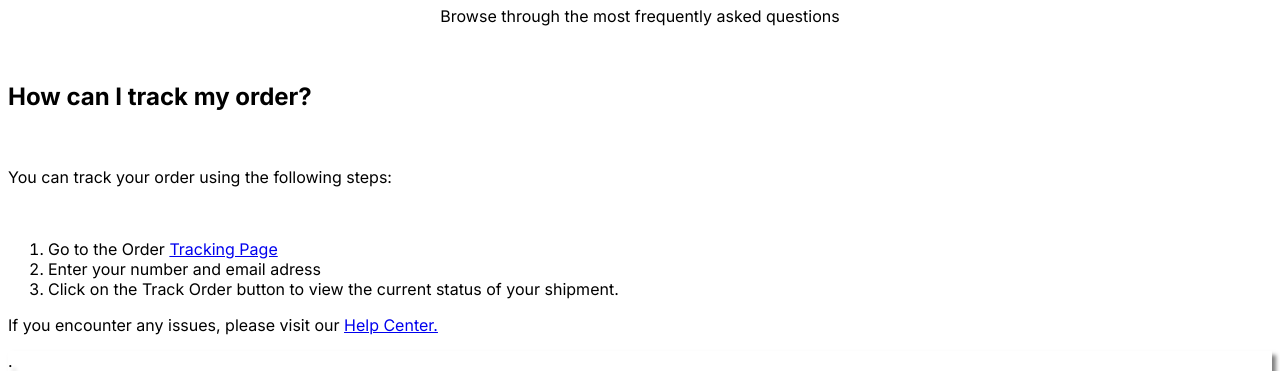
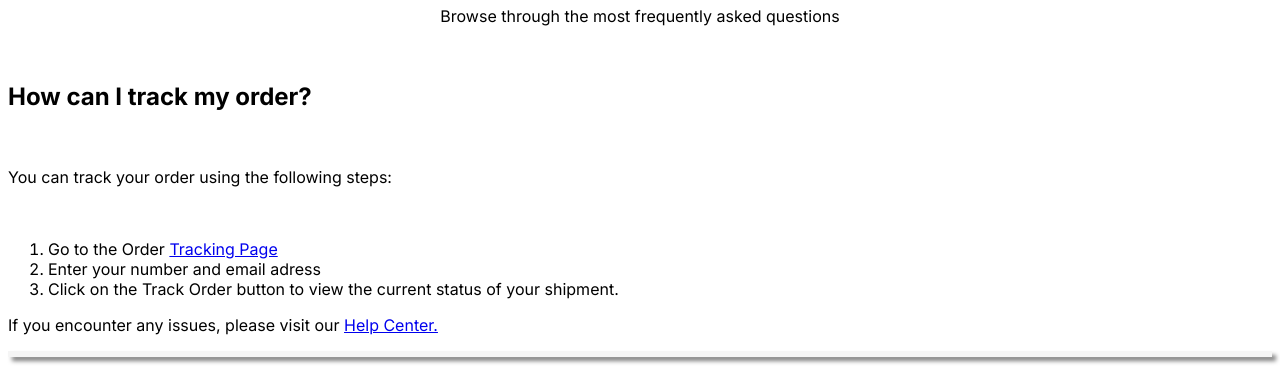
Before and after one commit to Igor-Ol/abc.github.io, a plain HTML site: page index.html in a window 1280 px wide. Shown: the part 76-447 px from the top of the page. Drawn offline with Linux system fonts and the light colour scheme; files that its build step writes are made by us from their sources.

Commit message:
Add files via upload

```diff
--- a/dev.css
+++ b/dev.css
@@ -7,15 +7,17 @@ font-family: "Inter", sans-serif;
     text-align: center;
 }
 
-main {
-    text-align: justify;
-}
+    main{
+        text-align: justify;
+    }
 
 #Box {
     text-shadow: 4px 4px 4px gray;
     box-shadow: 4px 4px 4px rgba(0, 0, 0, 0.5);
+    border: solid whitesmoke;
 }
 
 footer {
+    text-align: justify;
 
 }
--- a/index.html
+++ b/index.html
@@ -23,7 +23,7 @@
     </p>
      <p>If you encounter any issues, please visit our <a href="https://devchallenges.io/challenge/simple-faq-challenge">Help Center.</a></p>
 </main>
-<p id="Box">.</p>
+<p id="Box"></p>
 <footer>
     <h2>What is your return policy?</h2> <br>
     <p>We offer a 30-day return policy on most items. Here are some key points:</p>
```
